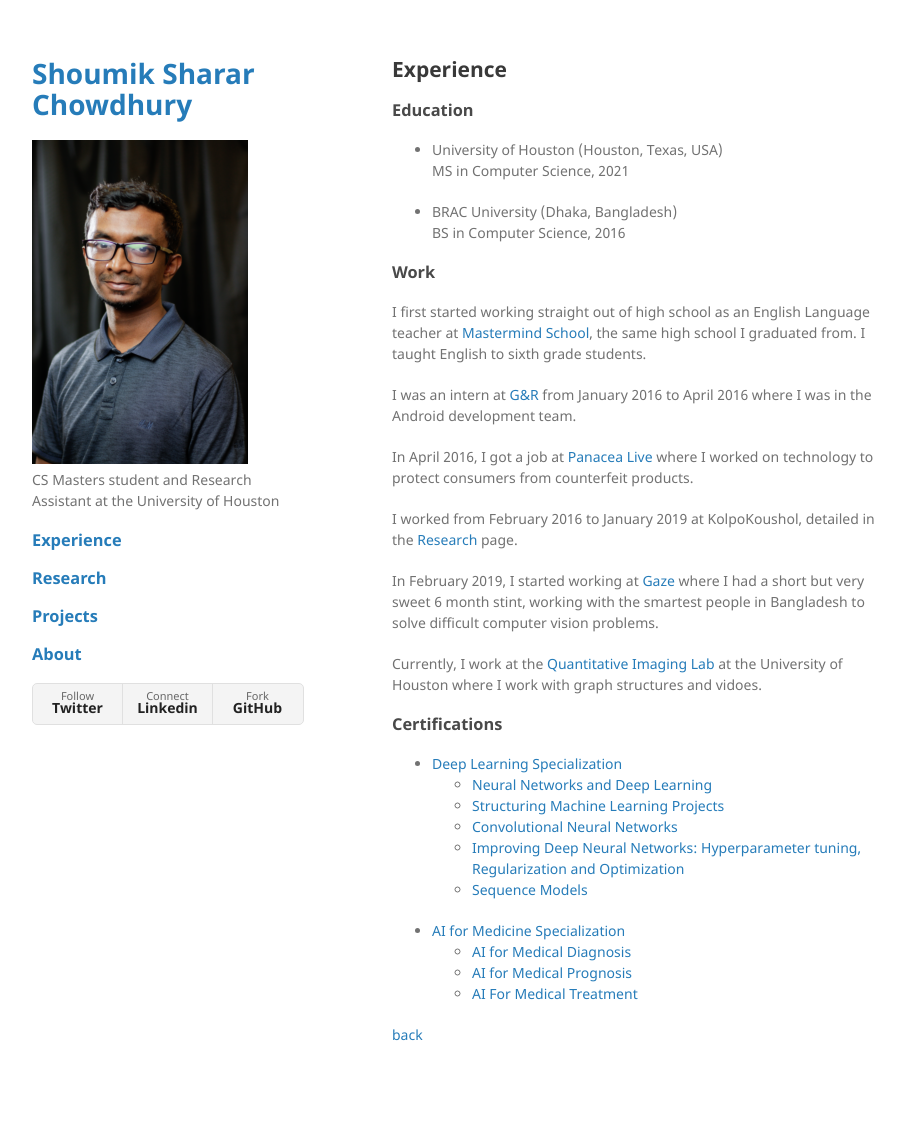
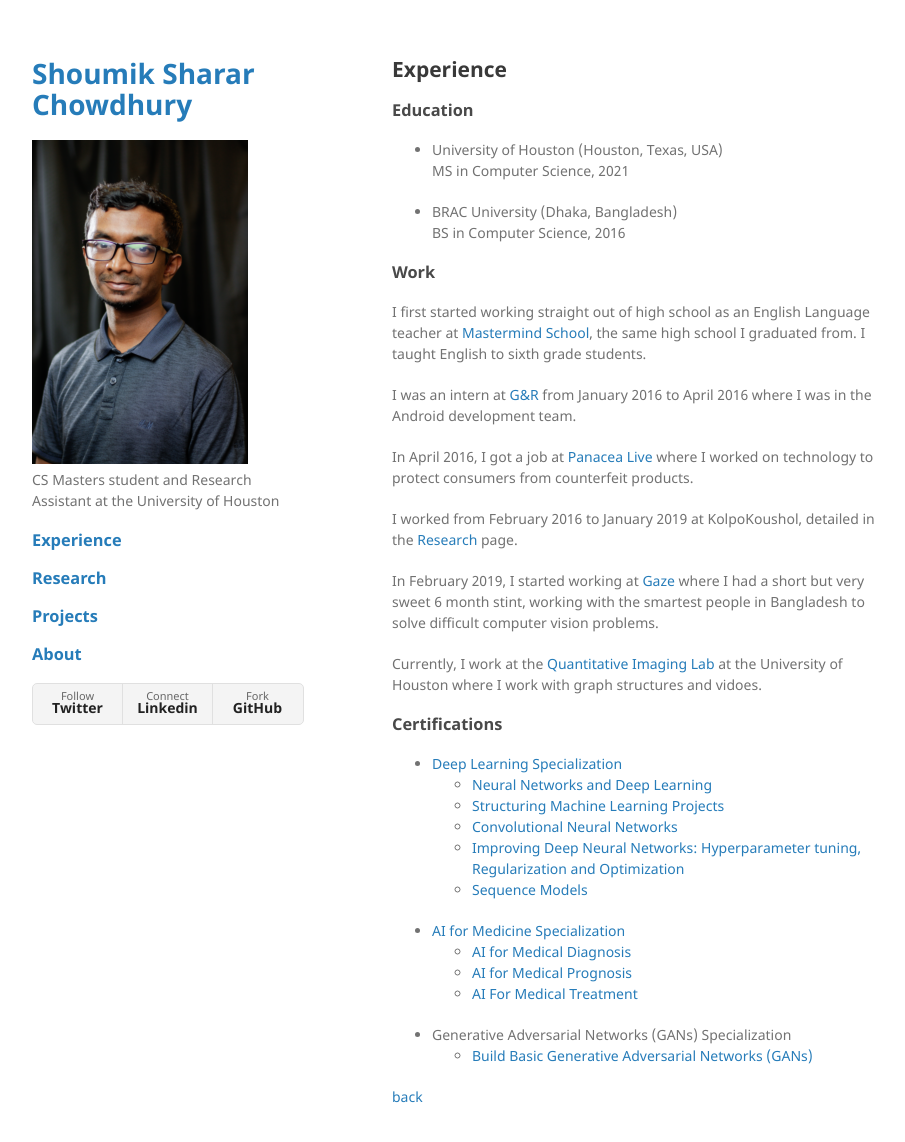
Before and after one commit to shoumikchow/shoumikchow.github.io, a Jekyll site: the page built from pages/experience.md, in a window 1280 px wide and 1177 px high. Shown: the top 1142 px of the window, without its empty margins (178-1083 px from the left). Built offline with Jekyll 4.4.1, drawn with Linux system fonts in a browser that asks for light colours.

Commit message:
Add GAN Specialization's first course certificate

```diff
--- a/pages/experience.md
+++ b/pages/experience.md
@@ -40,6 +40,7 @@ Currently, I work at the [Quantitative Imaging Lab](http://www2.cs.uh.edu/~shah/
   * [AI for Medical Diagnosis](https://coursera.org/share/84fa4d1cab9a835dae01b482871fc418)
   * [AI for Medical Prognosis](https://coursera.org/share/9ddf30045fa315a18aac83eac51970a2)
   * [AI For Medical Treatment   ](https://coursera.org/share/7d3f62953bad75587c1fc472dc25c5af)
-
+* Generative Adversarial Networks (GANs) Specialization
+  * [Build Basic Generative Adversarial Networks (GANs)](https://coursera.org/share/7748d9e5fc6eddf00a2882778d8e6783)
 
 [back](https://shoumikchow.com)
```
